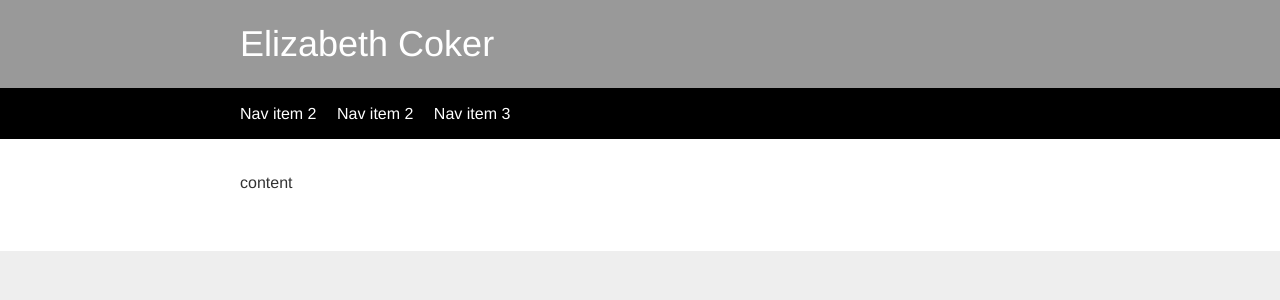
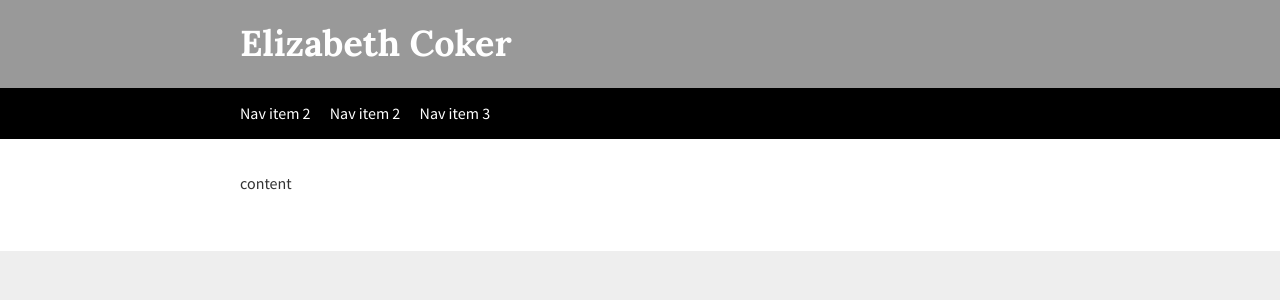
Before and after one commit to eac54/eac54.github.io, a Jekyll site: the page built from index.md, in a window 1280 px wide. Shown: the top 300 px of the page. Built offline with Jekyll 4.4.1, drawn with Linux system fonts in a browser that asks for light colours.

Commit message:
font change

```diff
--- a/css/main.css
+++ b/css/main.css
@@ -8,13 +8,14 @@ body
 	padding: 0;
 	color: #333;
 	background-color: #eee;
-	font: 1em/1.2 "Helvetica Neue", Helvetica, Arial, Geneva, sans-serif;
+	font: 1em/1.2 "Source Sans Pro", sans-serif;
 }
 
 h1,h2,h3,h4,h5,h6
 {
 	margin: 0 0 .5em;
-	font-weight: 500;
+	font-family: "Lora", serif;
+	font-weight: 700;
 	line-height: 1.1;
 }
 
```
